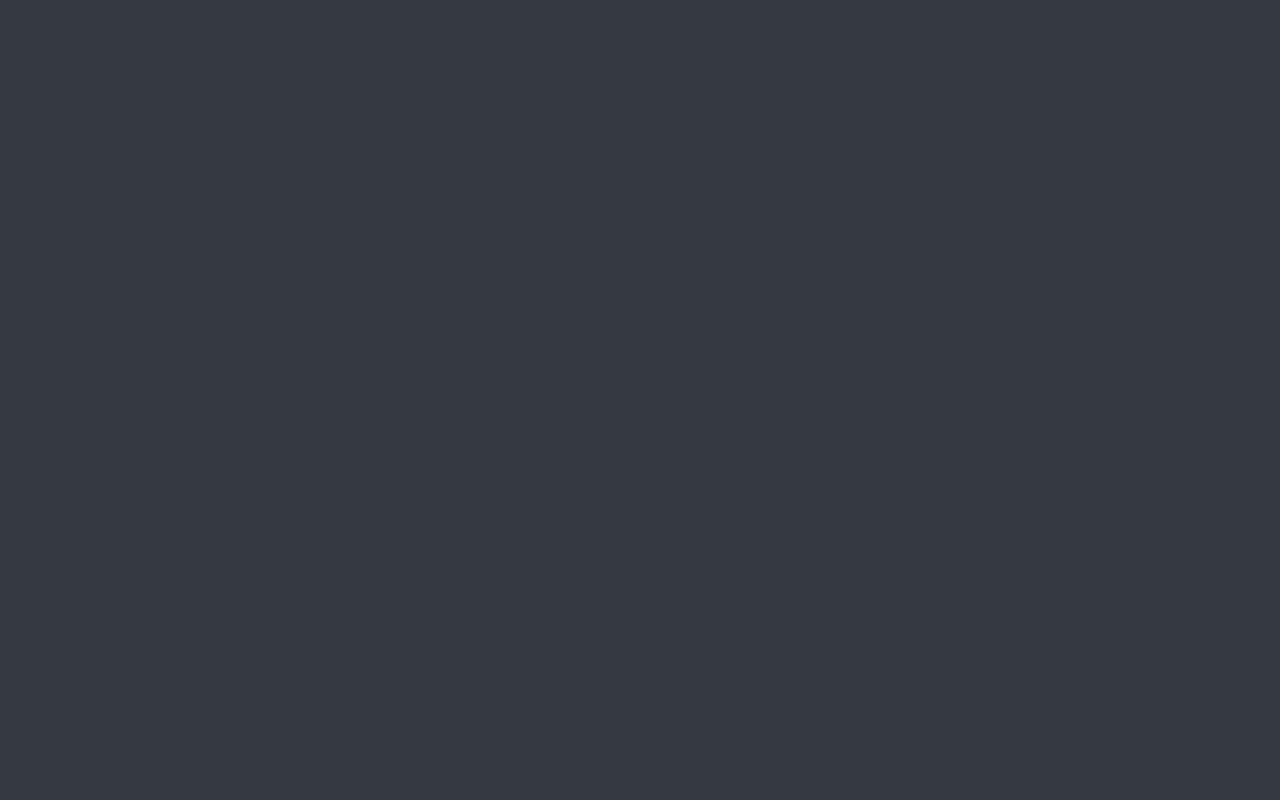
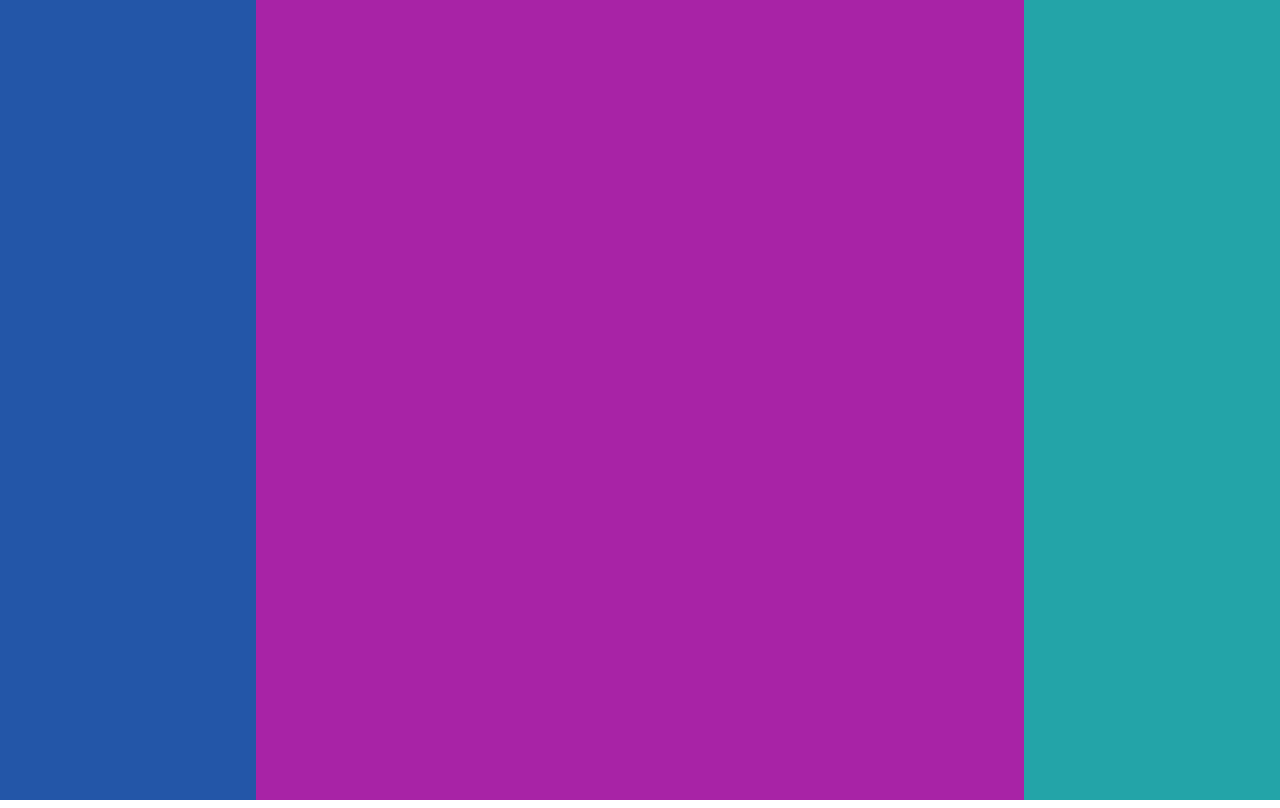
Before and after one commit to WillSkelton/commentor, a React (Create React App) app: page / in a window 1280 px wide. Built offline with nearby package versions, Linux system fonts and the light colour scheme.

Commit message:
added more colors and segments

```diff
--- a/src/App.js
+++ b/src/App.js
@@ -1,6 +1,9 @@
 import React, { useState } from "react";
-import { Button, Typography, makeStyles } from "@material-ui/core";
+import { makeStyles } from "@material-ui/core";
 import { colors } from "./services";
+import Editor from "./components/Editor";
+import FileViewer from "./components/FileViewer";
+import Options from "./components/Options";
 
 const useStyles = makeStyles({
   root: {
@@ -11,6 +14,9 @@ const useStyles = makeStyles({
     left: "0",
     top: "0",
     overflow: "hidden",
+
+    display: "flex",
+    flexDirection: "row",
   },
 });
 
@@ -25,7 +31,9 @@ const App = () => {
 
   return (
     <div className={classes.root}>
-      {/* stuff */}
+      <Editor />
+      <FileViewer />
+      <Options />
       {/* stuff */}
     </div>
   );
--- /dev/null
+++ b/src/components/Editor/Editor.jsx
@@ -0,0 +1,30 @@
+import React, { useState } from "react";
+import { makeStyles } from "@material-ui/core";
+import { colors } from "../../services";
+
+const useStyles = makeStyles({
+  root: {
+    backgroundColor: colors.slate,
+    height: "100%",
+    width: "20%",
+  },
+});
+
+const Editor = () => {
+  const [value, setValue] = useState("Howdy Partner!");
+
+  const classes = useStyles();
+
+  const handleClick = () => {
+    setValue(value === "Howdy Partner!" ? "Yee Haw!" : "Howdy Partner!");
+  };
+
+  return (
+    <div className={classes.root}>
+      {/* stuff */}
+      {/* stuff */}
+    </div>
+  );
+};
+
+export default Editor;
--- /dev/null
+++ b/src/components/Editor/index.js
@@ -0,0 +1,3 @@
+import Editor from "./Editor.jsx";
+
+export default Editor;
--- /dev/null
+++ b/src/components/FileViewer/FileViewer.jsx
@@ -0,0 +1,30 @@
+import React, { useState } from "react";
+import { makeStyles } from "@material-ui/core";
+import { colors } from "../../services";
+
+const useStyles = makeStyles({
+  root: {
+    backgroundColor: colors.purple,
+    height: "100%",
+    width: "60%",
+  },
+});
+
+const FileViewer = () => {
+  const [value, setValue] = useState("Howdy Partner!");
+
+  const classes = useStyles();
+
+  const handleClick = () => {
+    setValue(value === "Howdy Partner!" ? "Yee Haw!" : "Howdy Partner!");
+  };
+
+  return (
+    <div className={classes.root}>
+      {/* stuff */}
+      {/* stuff */}
+    </div>
+  );
+};
+
+export default FileViewer;
--- /dev/null
+++ b/src/components/FileViewer/index.js
@@ -0,0 +1,2 @@
+import FileViewer from "./FileViewer.jsx";
+export default FileViewer;
--- /dev/null
+++ b/src/components/Options/Options.jsx
@@ -0,0 +1,30 @@
+import React, { useState } from "react";
+import { makeStyles } from "@material-ui/core";
+import { colors } from "../../services";
+
+const useStyles = makeStyles({
+  root: {
+    backgroundColor: colors.cyan,
+    height: "100%",
+    width: "20%",
+  },
+});
+
+const Options = () => {
+  const [value, setValue] = useState("Howdy Partner!");
+
+  const classes = useStyles();
+
+  const handleClick = () => {
+    setValue(value === "Howdy Partner!" ? "Yee Haw!" : "Howdy Partner!");
+  };
+
+  return (
+    <div className={classes.root}>
+      {/* stuff */}
+      {/* stuff */}
+    </div>
+  );
+};
+
+export default Options;
--- /dev/null
+++ b/src/components/Options/index.js
@@ -0,0 +1,2 @@
+import Options from "./Options.jsx";
+export default Options;
--- a/src/services/colors.js
+++ b/src/services/colors.js
@@ -1,3 +1,11 @@
 export const colors = {
   backgroundGray: "#353a42",
+  slate: "#2356a8",
+  purple: "#a823a6",
+  red: "#a82340",
+  green: "#23a871",
+  orange: "#a85a23",
+  cyan: "#23a4a8",
+  black: "#000000",
+  white: "#dfdfdf",
 };
```
